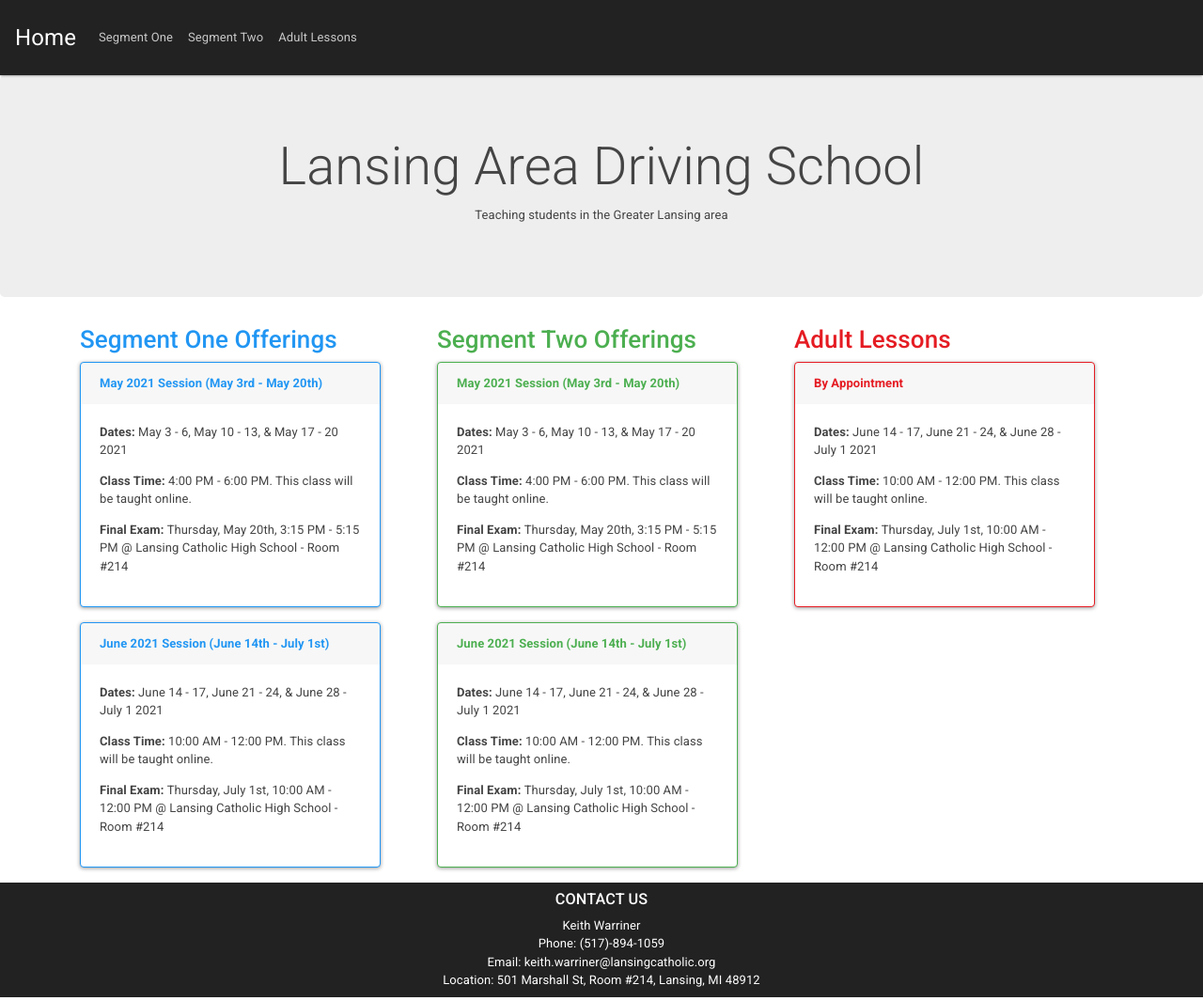
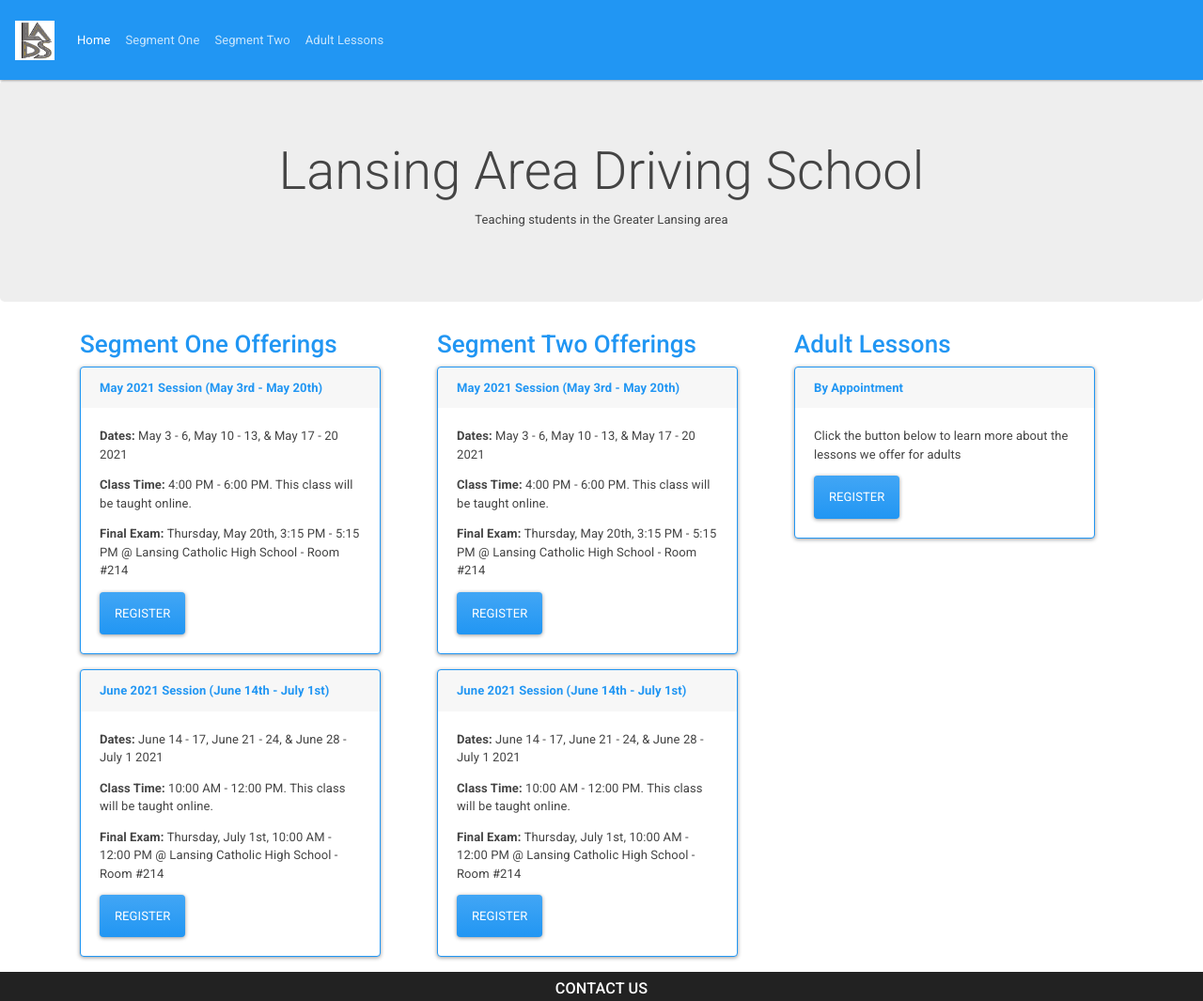
Before and after one commit to warrinerbros/warrinerbros.github.io, a plain HTML site: page index.html in a window 1280 px wide. Shown: the top 1065 px of the page at 94% size. Drawn offline with Linux system fonts and the light colour scheme.

Commit message:
changing to MDB

```diff
--- a/index.html
+++ b/index.html
@@ -13,21 +13,29 @@
     <body class="d-flex flex-column min-vh-100">
 
 
-      <nav class="navbar navbar-expand-lg navbar-dark bg-dark">
-        <a class="navbar-brand" href="#">Home</a>
-        <button class="navbar-toggler" type="button" data-toggle="collapse" data-target="#collapsibleNavbar">
+      <nav class="navbar navbar-expand-lg navbar-dark bg-primary">
+        <a class="navbar-brand" href="#">
+          <img src = "images/LADS.PNG" width = "42" height = "42">
+        </a>
+        <button class="navbar-toggler" type="button" data-toggle="collapse" data-target="#navbarColor01" aria-controls="navbarColor01" aria-expanded="false" aria-label="Toggle navigation">
           <span class="navbar-toggler-icon"></span>
         </button>
-        <div class="collapse navbar-collapse" id="collapsibleNavbar">
-          <ul class="navbar-nav">
-            <li class="nav-item">
-              <a class="nav-link" href="#">Segment One</a>
+
+        <div class="collapse navbar-collapse" id="navbarColor01">
+          <ul class="navbar-nav mr-auto">
+            <li class="nav-item active">
+              <a class="nav-link" href="#">Home
+                <span class="sr-only">(current)</span>
+              </a>
             </li>
             <li class="nav-item">
-              <a class="nav-link" href="#">Segment Two</a>
+              <a class="nav-link" href="segment-one.html">Segment One</a>
             </li>
             <li class="nav-item">
-              <a class="nav-link" href="#">Adult Lessons</a>
+              <a class="nav-link" href="segment-two.html">Segment Two</a>
+            </li>
+            <li class="nav-item">
+              <a class="nav-link" href="adult-lessons.html">Adult Lessons</a>
             </li>
           </ul>
         </div>
@@ -49,6 +57,7 @@
               <p><strong>Dates:</strong>  May 3 - 6,  May 10 - 13, &  May 17 - 20 2021</p>
               <p><strong>Class Time: </strong> 4:00 PM - 6:00 PM. This class will be taught online.</p>
               <p><strong> Final Exam: </strong> Thursday, May 20th, 3:15 PM - 5:15 PM @ Lansing Catholic High School - Room #214</p>
+              <button type="button" class="btn btn-primary">Register</button>
               </div>
             </div>
 
@@ -58,6 +67,7 @@
               <p><strong>Dates:</strong>  June 14 - 17,  June 21 - 24, & June 28 - July 1 2021</p>
               <p><strong> Class Time: </strong>  10:00 AM - 12:00 PM. This class will be taught online. </p>
               <p><strong>  Final Exam: </strong> Thursday, July 1st, 10:00 AM - 12:00 PM @ Lansing Catholic High School - Room #214</p>
+              <button type="button" class="btn btn-primary">Register</button>
               </div>
             </div>
 
@@ -66,23 +76,25 @@
           <div class="v-divider"></div>
 
           <div class="col-sm-4">
-            <h2 class = "text-success"> Segment Two Offerings</h2>
+            <h2 class = "text-primary"> Segment Two Offerings</h2>
 
-            <div class="card border-success mb-3" style="max-width: 20rem;">
-              <div class="card-header text-success"><strong> May 2021 Session  (May 3rd - May 20th) </strong></div>
+            <div class="card border-primary mb-3" style="max-width: 20rem;">
+              <div class="card-header text-primary"><strong> May 2021 Session  (May 3rd - May 20th) </strong></div>
               <div class="card-body">
               <p><strong>Dates:</strong>  May 3 - 6,  May 10 - 13, &  May 17 - 20 2021</p>
               <p><strong>Class Time: </strong> 4:00 PM - 6:00 PM. This class will be taught online.</p>
               <p><strong> Final Exam: </strong> Thursday, May 20th, 3:15 PM - 5:15 PM @ Lansing Catholic High School - Room #214</p>
+              <button type="button" class="btn btn-primary">Register</button>
               </div>
             </div>
 
-            <div class="card border-success mb-3" style="max-width: 20rem;">
-              <div class="card-header text-success"><strong> June 2021 Session  (June 14th - July 1st) </strong></div>
+            <div class="card border-primary mb-3" style="max-width: 20rem;">
+              <div class="card-header text-primary"><strong> June 2021 Session  (June 14th - July 1st) </strong></div>
               <div class="card-body">
               <p><strong>Dates:</strong>  June 14 - 17,  June 21 - 24, & June 28 - July 1 2021</p>
               <p><strong> Class Time: </strong>  10:00 AM - 12:00 PM. This class will be taught online. </p>
               <p><strong>  Final Exam: </strong> Thursday, July 1st, 10:00 AM - 12:00 PM @ Lansing Catholic High School - Room #214</p>
+              <button type="button" class="btn btn-primary">Register</button>
               </div>
             </div>
 
@@ -92,13 +104,12 @@
           <div class="v-divider"></div>
 
           <div class="col-sm-4">
-            <h2 class = "text-danger">Adult Lessons</h2>
-            <div class="card border-danger mb-3" style="max-width: 20rem;">
-              <div class="card-header text-danger"><strong> By Appointment </strong></div>
+            <h2 class = "text-primary">Adult Lessons</h2>
+            <div class="card border-primary mb-3" style="max-width: 20rem;">
+              <div class="card-header text-primary"><strong> By Appointment </strong></div>
               <div class="card-body">
-              <p><strong>Dates:</strong>  June 14 - 17,  June 21 - 24, & June 28 - July 1 2021</p>
-              <p><strong> Class Time: </strong>  10:00 AM - 12:00 PM. This class will be taught online. </p>
-              <p><strong>  Final Exam: </strong> Thursday, July 1st, 10:00 AM - 12:00 PM @ Lansing Catholic High School - Room #214</p>
+              <p>Click the button below to learn more about the lessons we offer for adults</p>
+              <button type="button" class="btn btn-primary">Register</button>
               </div>
             </div>
           </div>
```
Also changed, not shown: adult-lessons.html (added, +8 -0 lines), segment-one.html (added, +74 -0 lines), segment-two.html (added, +8 -0 lines), images/LADS.PNG (added).
